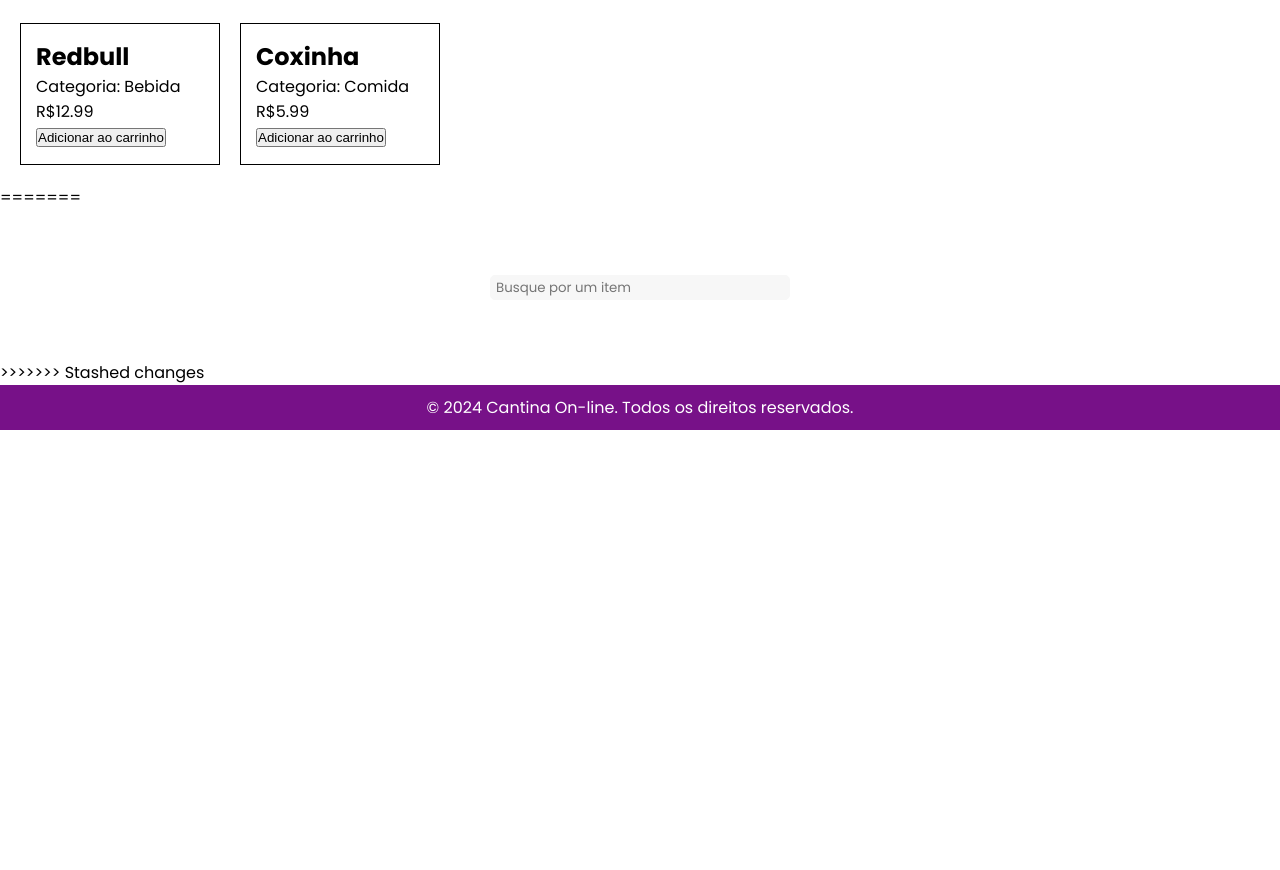
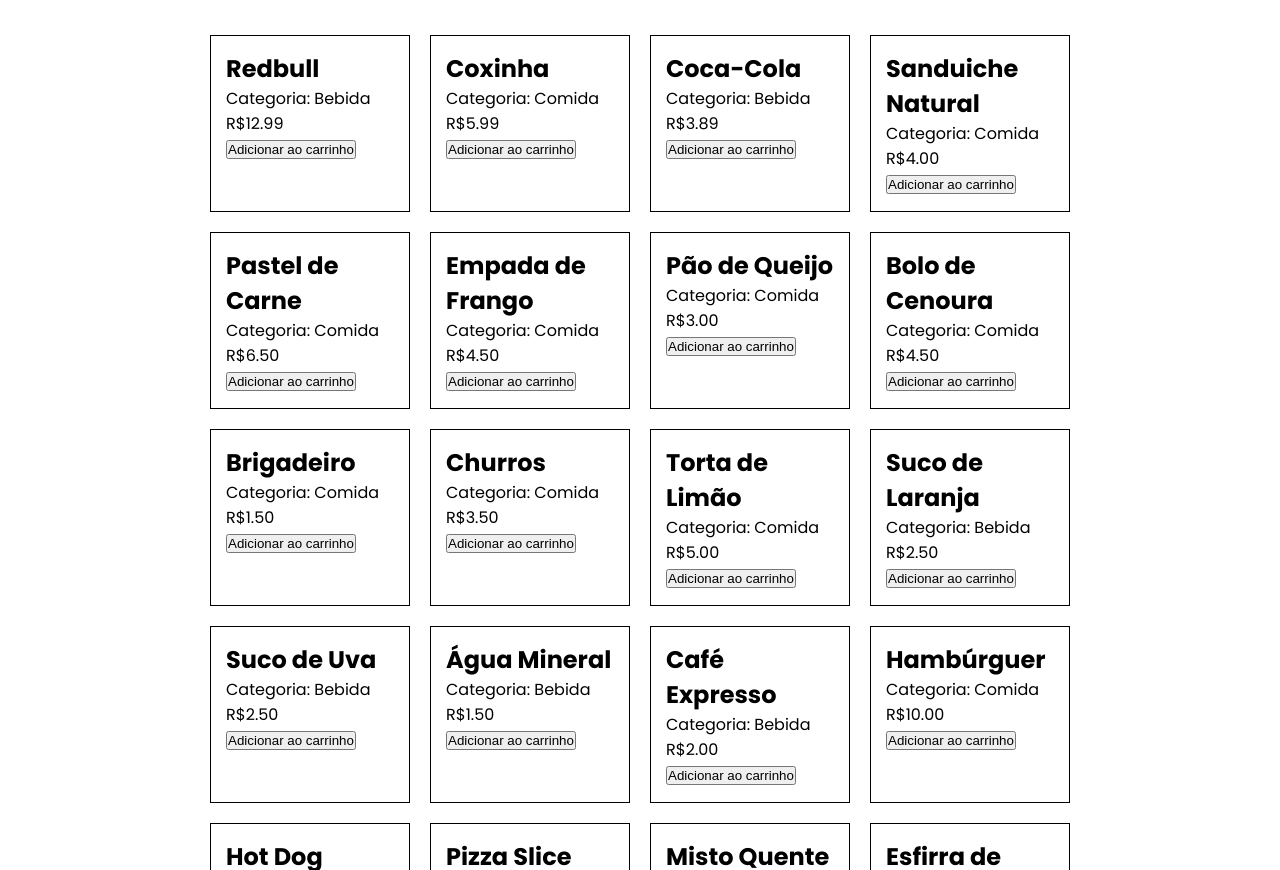
Before and after one commit to DavidLBO/PI---Projeto-Integrador-2A, a plain HTML site: page index.html in a window 1280 px wide. Shown: the part 95-965 px from the top of the page. Before the commit the page ends 800 px from the top, so only its background shows below. Drawn offline with Linux system fonts and the light colour scheme.

Commit message:
Arquivos

```diff
--- a/assets/css/style.css
+++ b/assets/css/style.css
@@ -77,6 +77,7 @@ a {
     display: grid;
     grid-template-columns: repeat(4, 200px);
     gap: 20px;
+    justify-content: center;
     padding: 20px;
 }
 
--- a/assets/javascript/script.js
+++ b/assets/javascript/script.js
@@ -1,3 +1,6 @@
+let carrinho = [];
+let produtos = [];
+
 document.addEventListener('DOMContentLoaded', () => {
   fetch('db.json')
       .then(response => response.json())
@@ -73,7 +76,7 @@ const resultadoBusca = document.getElementById('products');
 resultadoBusca.innerHTML = ''; // Limpa o conteúdo atual da lista de produtos
 
 if (produtoEncontrado.length > 0) {
-  produtoEncontrado.forEach(produto => {
+    produtoEncontrado.forEach(produto => {
     const productItem = document.createElement('div');
     productItem.classList.add('product-item');
     productItem.innerHTML = `
--- a/db.json
+++ b/db.json
@@ -40,11 +40,156 @@
         },
         {
             "id_produto": 2,
-            "id_loja": 2,
+            "id_loja": 1,
             "nome_produto": "Coxinha",
             "quantidade_estoque": 20,
             "categoria_produto": "Comida",
             "valor_produto": 5.99
+        },
+        {
+            "id_produto": 3,
+            "id_loja": 1,
+            "nome_produto": "Coca-Cola",
+            "quantidade_estoque": 20,
+            "categoria_produto": "Bebida",
+            "valor_produto": 3.89
+        },
+        {
+            "id_produto": 4,
+            "id_loja": 1,
+            "nome_produto": "Sanduiche Natural",
+            "quantidade_estoque": 20,
+            "categoria_produto": "Comida",
+            "valor_produto": 4.00
+        }
+        ,
+        {
+          "id_produto": 5,
+          "id_loja": 1,
+          "nome_produto": "Pastel de Carne",
+          "quantidade_estoque": 30,
+          "categoria_produto": "Comida",
+          "valor_produto": 6.50
+        },
+        {
+          "id_produto": 6,
+          "id_loja": 1,
+          "nome_produto": "Empada de Frango",
+          "quantidade_estoque": 25,
+          "categoria_produto": "Comida",
+          "valor_produto": 4.50
+        },
+        {
+          "id_produto": 7,
+          "id_loja": 1,
+          "nome_produto": "Pão de Queijo",
+          "quantidade_estoque": 50,
+          "categoria_produto": "Comida",
+          "valor_produto": 3.00
+        },
+        {
+          "id_produto": 8,
+          "id_loja": 1,
+          "nome_produto": "Bolo de Cenoura",
+          "quantidade_estoque": 15,
+          "categoria_produto": "Comida",
+          "valor_produto": 4.50
+        },
+        {
+          "id_produto": 9,
+          "id_loja": 1,
+          "nome_produto": "Brigadeiro",
+          "quantidade_estoque": 100,
+          "categoria_produto": "Comida",
+          "valor_produto": 1.50
+        },
+        {
+          "id_produto": 10,
+          "id_loja": 1,
+          "nome_produto": "Churros",
+          "quantidade_estoque": 20,
+          "categoria_produto": "Comida",
+          "valor_produto": 3.50
+        },
+        {
+          "id_produto": 11,
+          "id_loja": 1,
+          "nome_produto": "Torta de Limão",
+          "quantidade_estoque": 10,
+          "categoria_produto": "Comida",
+          "valor_produto": 5.00
+        },
+        {
+          "id_produto": 12,
+          "id_loja": 1,
+          "nome_produto": "Suco de Laranja",
+          "quantidade_estoque": 35,
+          "categoria_produto": "Bebida",
+          "valor_produto": 2.50
+        },
+        {
+          "id_produto": 13,
+          "id_loja": 1,
+          "nome_produto": "Suco de Uva",
+          "quantidade_estoque": 35,
+          "categoria_produto": "Bebida",
+          "valor_produto": 2.50
+        },
+        {
+          "id_produto": 14,
+          "id_loja": 1,
+          "nome_produto": "Água Mineral",
+          "quantidade_estoque": 70,
+          "categoria_produto": "Bebida",
+          "valor_produto": 1.50
+        },
+        {
+          "id_produto": 15,
+          "id_loja": 1,
+          "nome_produto": "Café Expresso",
+          "quantidade_estoque": 50,
+          "categoria_produto": "Bebida",
+          "valor_produto": 2.00
+        },
+        {
+          "id_produto": 16,
+          "id_loja": 1,
+          "nome_produto": "Hambúrguer",
+          "quantidade_estoque": 20,
+          "categoria_produto": "Comida",
+          "valor_produto": 10.00
+        },
+        {
+          "id_produto": 17,
+          "id_loja": 1,
+          "nome_produto": "Hot Dog",
+          "quantidade_estoque": 25,
+          "categoria_produto": "Comida",
+          "valor_produto": 8.00
+        },
+        {
+          "id_produto": 18,
+          "id_loja": 1,
+          "nome_produto": "Pizza Slice",
+          "quantidade_estoque": 15,
+          "categoria_produto": "Comida",
+          "valor_produto": 6.00
+        },
+        {
+          "id_produto": 19,
+          "id_loja": 1,
+          "nome_produto": "Misto Quente",
+          "quantidade_estoque": 30,
+          "categoria_produto": "Comida",
+          "valor_produto": 5.50
+        },
+        {
+          "id_produto": 20,
+          "id_loja": 1,
+          "nome_produto": "Esfirra de Carne",
+          "quantidade_estoque": 25,
+          "categoria_produto": "Comida",
+          "valor_produto": 3.00
         }
     ],
     "lojas": [
--- a/index.html
+++ b/index.html
@@ -9,20 +9,6 @@
 </head>
 
 <body>
-<<<<<<< Updated upstream
-    <header>
-        <h1>Cantina On-line</h1>
-    </header>
-
-    <nav>
-        <a href="#">Home</a>
-        <a href="#">Produtos</a>
-        <a href="#"><i class="fa-solid fa-cart-shopping"></i></a>
-    </nav>
-
-    <section id="products"></section>
-    <section id="cart-display"></section>
-=======
     <header class="header-page">
         <a href="#">
             <h5>Cantina on-line</h5>
@@ -38,12 +24,11 @@
         <input class="main-input" type="text" id="buscar" placeholder="Busque por um item">
     </section>
 
-    <div class="products-container">
-        <section class="products-grid" id="products">
+    <div class="products-container"> <!-- Adiciona uma classe para o contêiner dos produtos -->
+        <section class="products-grid" id="products"> <!-- Adiciona uma classe para a grade de produtos -->
 
         </section>
     </div>
->>>>>>> Stashed changes
 
     <footer class="footer-page">
         <p>&copy; 2024 Cantina On-line. Todos os direitos reservados.</p>
--- a/style.css
+++ /dev/null
@@ -1,102 +0,0 @@
-@import url('https://fonts.googleapis.com/css2?family=Poppins:ital,wght@0,100;0,200;0,300;0,400;0,500;0,600;0,700;0,800;0,900;1,100;1,200;1,300;1,400;1,500;1,600;1,700;1,800;1,900&display=swap');
-
-* {
-    box-sizing: border-box;
-    margin: 0px;
-    padding: 0px;
-}
-
-html {
-    height: 100%;
-    width: 100%;
-}
-
-body {
-    font-family: Arial, sans-serif;
-    margin: 0;
-    padding: 0;
-}
-
-header {
-    background-color: #718;
-    color: #fff;
-    font-family: poppins;
-    padding: 20px;
-    text-align: center;
-}
-
-nav {
-    background-color: #417;
-    color: #fff;
-    font-family: poppins;
-    padding: 10px 0;
-    text-align: center;
-}
-
-nav a {
-    color: #fff;
-    text-decoration: none;
-    margin: 0 10px;
-}
-
-nav a:hover {
-    color: #718;
-    text-decoration: underline;
-}
-
-section {
-    padding: 20px;
-}
-
-#container {
-    display: flex;
-    justify-content: center;
-}
-
-.product {
-    border: 1px solid #ccc;
-    margin-bottom: 20px;
-    padding: 25px;
-    display: inline-block;
-    margin-left: 10px;
-    font-family: poppins;
-}
-
-.product h2 {
-    margin: 10px 0px 3px 0px;
-}
-
-.product button {
-    margin-top: 15px;
-    box-shadow: 2px 1px 5px black;
-    padding: 2px;
-    cursor: pointer;
-    font-family: poppins;
-}
-
-.product .description {
-    color: #808080;
-    margin: 10px 0px 3px 0px;
-}
-
-.product img {
-    max-width: 100%;
-    height: auto;
-}
-
-footer {
-    background-color: #417;
-    position: fixed;
-    color: #fff;
-    font-family: poppins;
-    text-align: center;
-    padding: 10px 0;
-    bottom: 0;
-    width: 100%;
-}
-
-#cart-display {
-    border: 1px solid #ccc;
-    padding: 10px;
-    margin-top: 20px;
-}
```
Also changed, not shown: script.js (deleted, +0 -65 lines).
